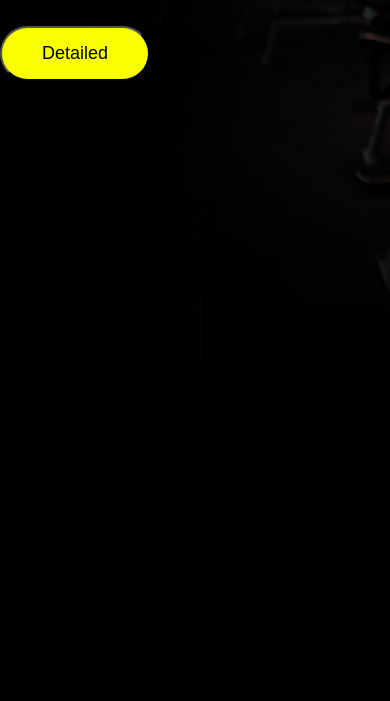
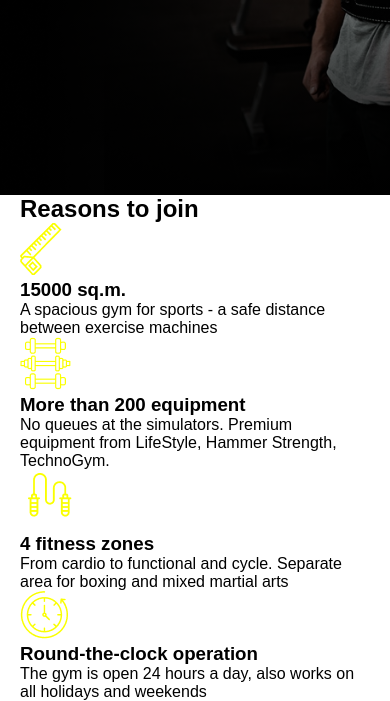
Before and after one commit to creativeemon/HTML-CSS-JS-GYM-PROJECT, a plain HTML site: page index.html in a window 390 px wide. Shown: the part 480-1181 px from the top of the page. Before the commit the page ends 844 px from the top, so only its background shows below. Drawn offline with Linux system fonts and the light colour scheme.

Commit message:
advantages section html add

```diff
--- a/css/styles.css
+++ b/css/styles.css
@@ -7,10 +7,10 @@
 }
 
 html, body {
-    overflow: hidden;
+    overflow-x: hidden;
     width: 100%;
     position: relative;
-    background: black;
+    /* background: black; */
 }
 
 .container{
@@ -40,8 +40,8 @@ header{
 }
 .logo{
     color: white;
-    /* font-size: 24px;
-    font-weight: bold; */
+    font-size: 24px;
+    font-weight: bold;
 }
 
 .logo img{
@@ -141,6 +141,7 @@ header{
         background: #000;
         flex-direction: column;
         align-items: center;
+        gap: 40px;
         justify-content: center;
     }
 
@@ -160,4 +161,17 @@ header{
     .nav-toggle.active span:nth-child(3){
         transform:  translateY(-9px) rotate(-45deg);
     }
+    .hero{
+        padding: 20px;
+        background-size: cover;
+        background-repeat: no-repeat;
+        background-position: calc(60%);
+        height: 80vh;
+
+    }
+
+    .hero-content h1{
+        font-size: 40px;
+        width: 100%;
+    }
 }
--- a/index.html
+++ b/index.html
@@ -39,10 +39,67 @@
     <!-- hero section -->
      <section class="hero">
       <div class="hero-content">
-        <h1>Free trial session with a trainer</h1>
+        <h1>Free trial session <br> with a trainer</h1>
         <button class="cta-btn">Detailed</button>
       </div>
      </section>
+     <!-- advantages section -->
+      <section class="advantages" id="advantages">
+        <div class="container">
+          <h2>Reasons to join</h2>
+
+          <div class="advantages-grid">
+            <!-- box-1 -->
+             <div class="advantage-item">
+
+              <div class="advantag-icon">
+                <img src="./images/icons/icon_line.png" alt="area icon">
+              </div>
+
+              <div class="advantage-content">
+                  <h3>15000 sq.m.</h3>
+                  <p>A spacious gym for sports - a safe distance between exercise machines</p>
+              </div>
+             </div>
+            <!-- box- 2 -->
+             <div class="advantage-item">
+
+              <div class="advantag-icon">
+                <img src="./images/icons/equipment-icon.png" alt="area icon">
+              </div>
+
+              <div class="advantage-content">
+                  <h3>More than 200 equipment</h3>
+                  <p>No queues at the simulators. Premium equipment from LifeStyle, Hammer Strength, TechnoGym.  </p>
+              </div>
+             </div>
+            <!-- box-3 -->
+             <div class="advantage-item">
+
+              <div class="advantag-icon">
+                <img src="./images/icons/zones-icon.png" alt="area icon">
+              </div>
+
+              <div class="advantage-content">
+                  <h3>4 fitness zones</h3>
+                  <p>From cardio to functional and cycle. Separate area for boxing and mixed martial arts </p>
+              </div>
+             </div>
+            <!-- box-4 -->
+             <div class="advantage-item">
+
+              <div class="advantag-icon">
+                <img src="./images/icons/clock-icon.png" alt="area icon">
+              </div>
+
+              <div class="advantage-content">
+                  <h3>Round-the-clock operation</h3>
+                  <p>The gym is open 24 hours a day, also works on all holidays and weekends</p>
+              </div>
+             </div>
+          </div>
+        </div>
+      </section>
      <!-- scripts js -->
       <script src="./js/app.js"></script>
 </body>
--- a/js/app.js
+++ b/js/app.js
@@ -1,6 +1,6 @@
 const navToggle = document.getElementById("navToggle")
 const navLinks = document.getElementById("navLinks")
-
+// toggle navigation
 navToggle.addEventListener('click', () => {
     navToggle.classList.toggle('active')
     navLinks.classList.toggle('active')
@@ -14,3 +14,5 @@ document.querySelectorAll('.nav-links a').forEach(link => {
         navLinks.classList.remove('active')
     } )
 })
+
+// TODO: Scroll to the section
```
